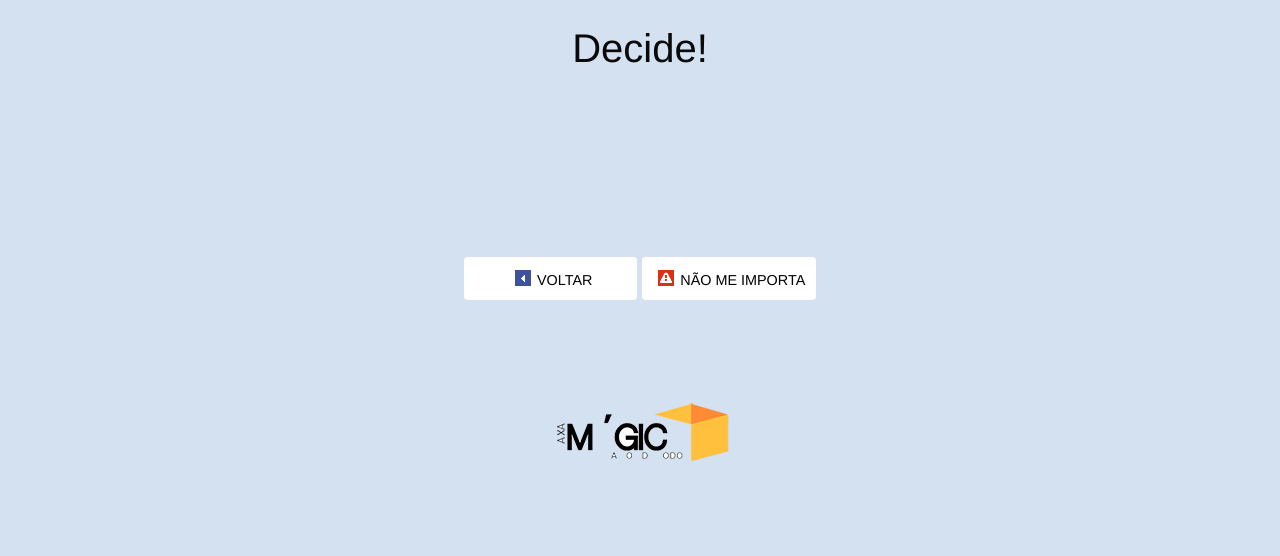
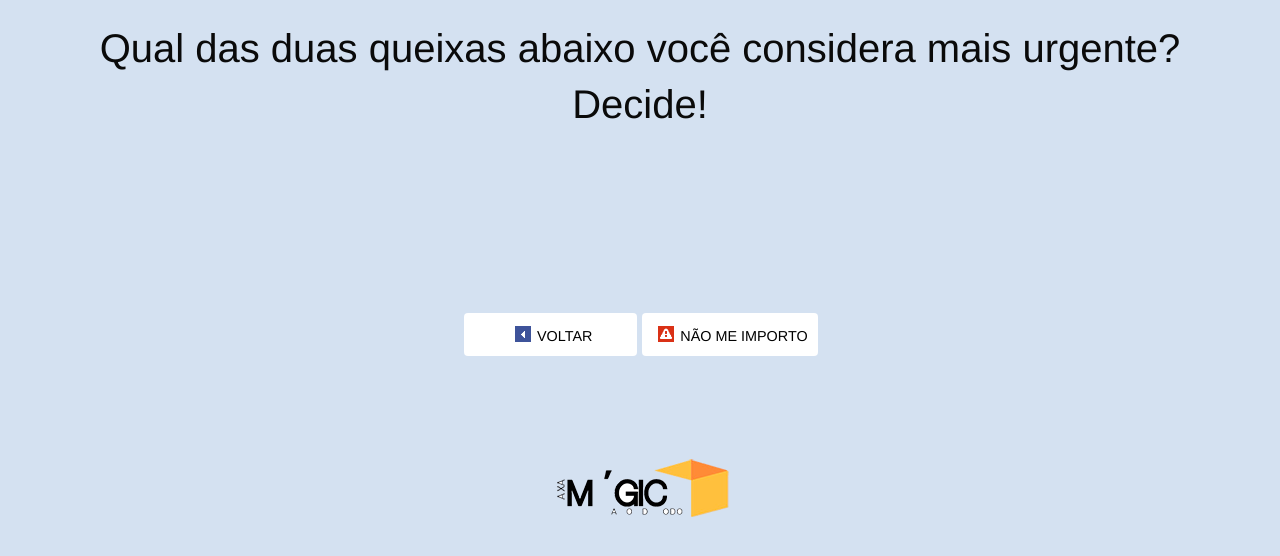
Before and after one commit to caixamagica/caixamagica.github.io, a PHP site: page /decision.php in a window 1280 px wide. Shown: the top 556 px of the page. Run offline with PHP 8.4, Linux system fonts and the light colour scheme; data that the repository does not hold is empty.

Commit message:
ajustando conteúdos no decision

```diff
--- a/decision.php
+++ b/decision.php
@@ -52,7 +52,7 @@ else
 
 <div class="row">
       <div class="large-12 columns">
-        <h2>Decide!</h2>
+        <h2>Qual das duas queixas abaixo você considera mais urgente? Decide!</h2>
       </div>
     </div>
 
@@ -84,7 +84,7 @@ else
 			  <p>VOLTAR</p></a>
 	          <a href="index.html" class="medium alert button">
 
-		          <p>NÃO ME IMPORTA</p>
+		          <p>NÃO ME IMPORTO</p>
 		          <ul id="icons" class="ui-widget ui-helper-clearfix">
 			      <li class="ui-state-default ui-corner-all" title="NÃO ME IMPORTA"><span class="ui-icon ui-icon-alert"></span></li>
 	          </ul>
```
